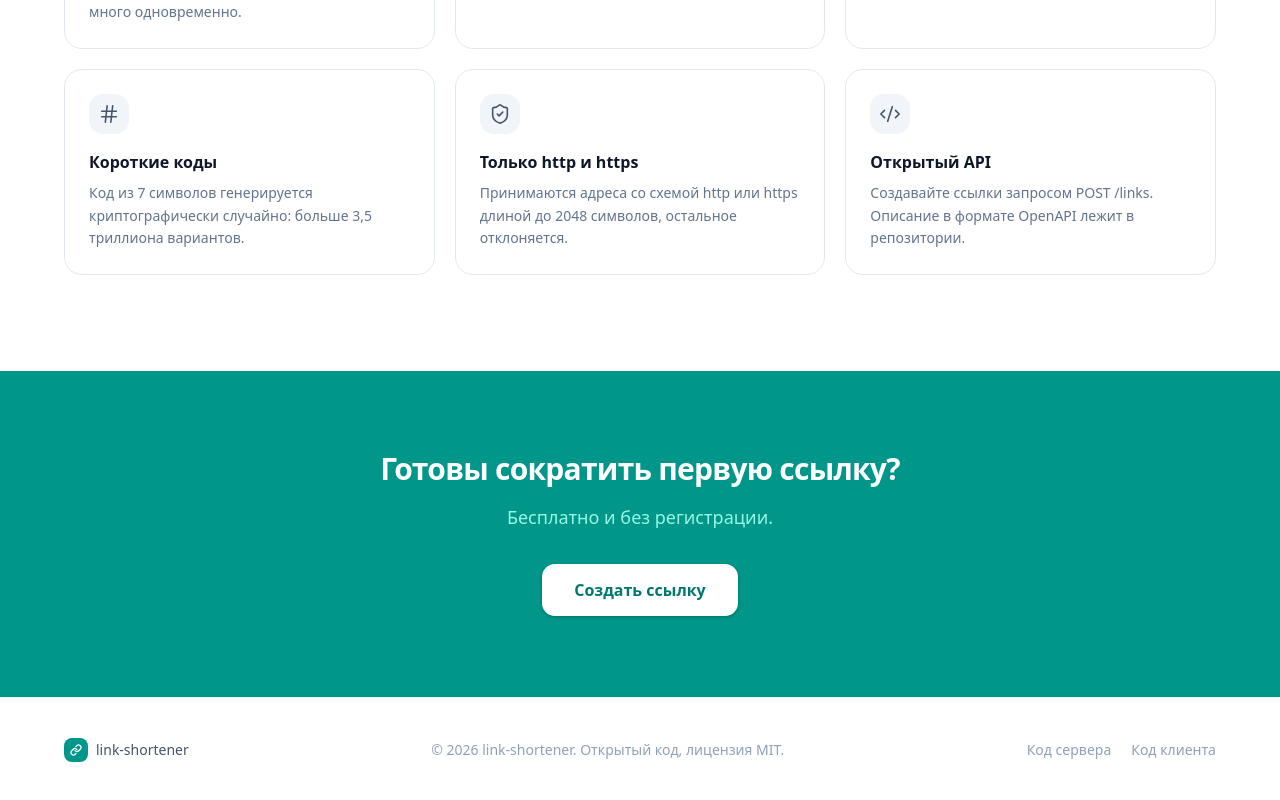
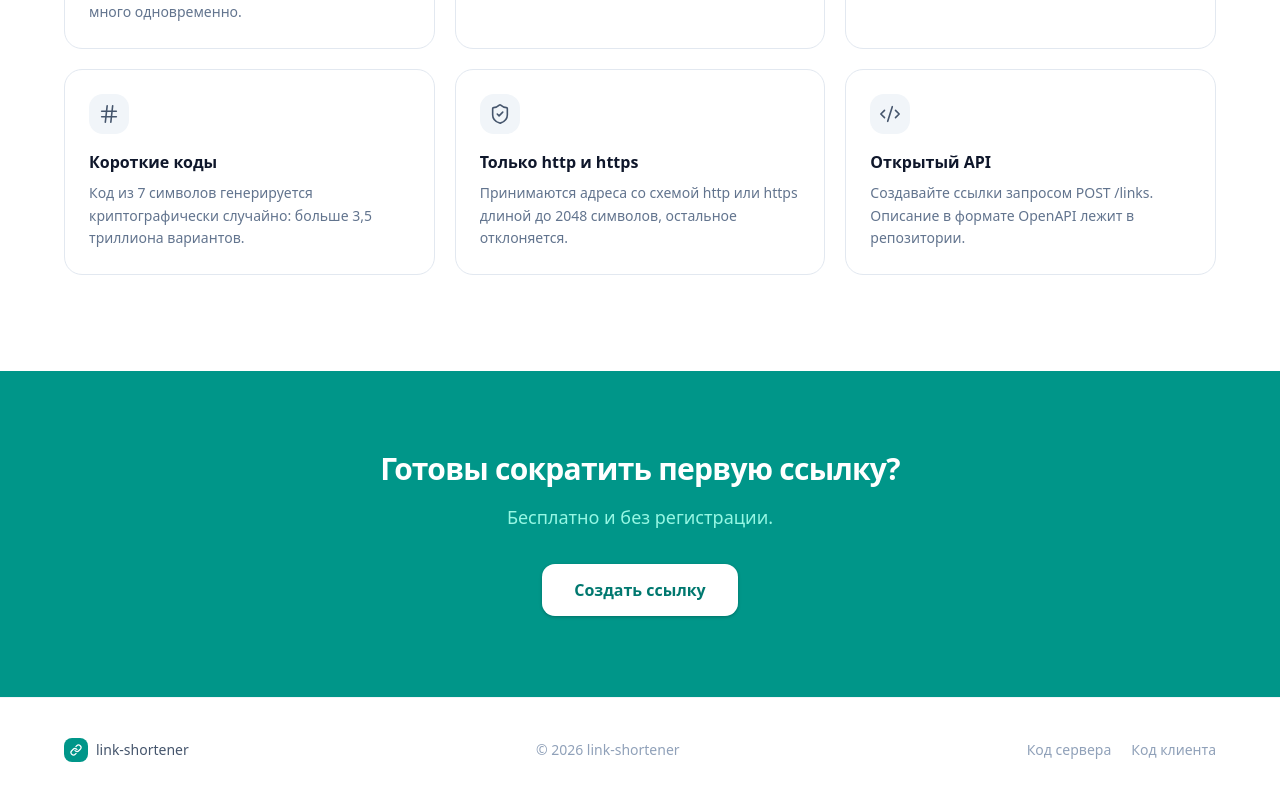
Before and after one commit to emilburganov/link-shortener-web, a React (Vite) app: page / in a window 1280 px wide. Shown: the part 1364-2164 px from the top of the page. Built offline with nearby package versions, Linux system fonts and the light colour scheme.

Commit message:
fix: remove license mention from the footer

```diff
--- a/src/components/SiteFooter.tsx
+++ b/src/components/SiteFooter.tsx
@@ -11,7 +11,7 @@ export function SiteFooter() {
       <div className="mx-auto flex max-w-6xl flex-col items-center justify-between gap-4 md:flex-row">
         <Logo size="sm" />
 
-        <p className="text-sm text-slate-400">© 2026 link-shortener. Открытый код, лицензия MIT.</p>
+        <p className="text-sm text-slate-400">© 2026 link-shortener</p>
 
         <div className="flex items-center gap-5">
           {links.map((link) => (
```
